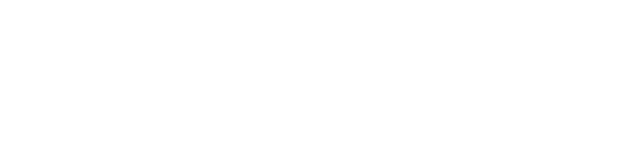
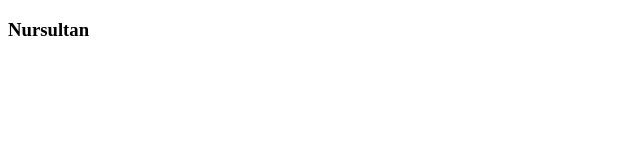
Before and after one commit to nursultan1892/hw1, a plain HTML site: page index.html in a window 1280 px wide. Shown: the whole page, without its empty margins (0-640 px from the left). Drawn offline with Linux system fonts and the light colour scheme.

Commit message:
message from Nursultan

```diff
--- a/index.html
+++ b/index.html
@@ -7,6 +7,7 @@
     <title>Document</title>
 </head>
 <body>
+    <h3>Nursultan</h3>
 
 </body>
 </html>
```
